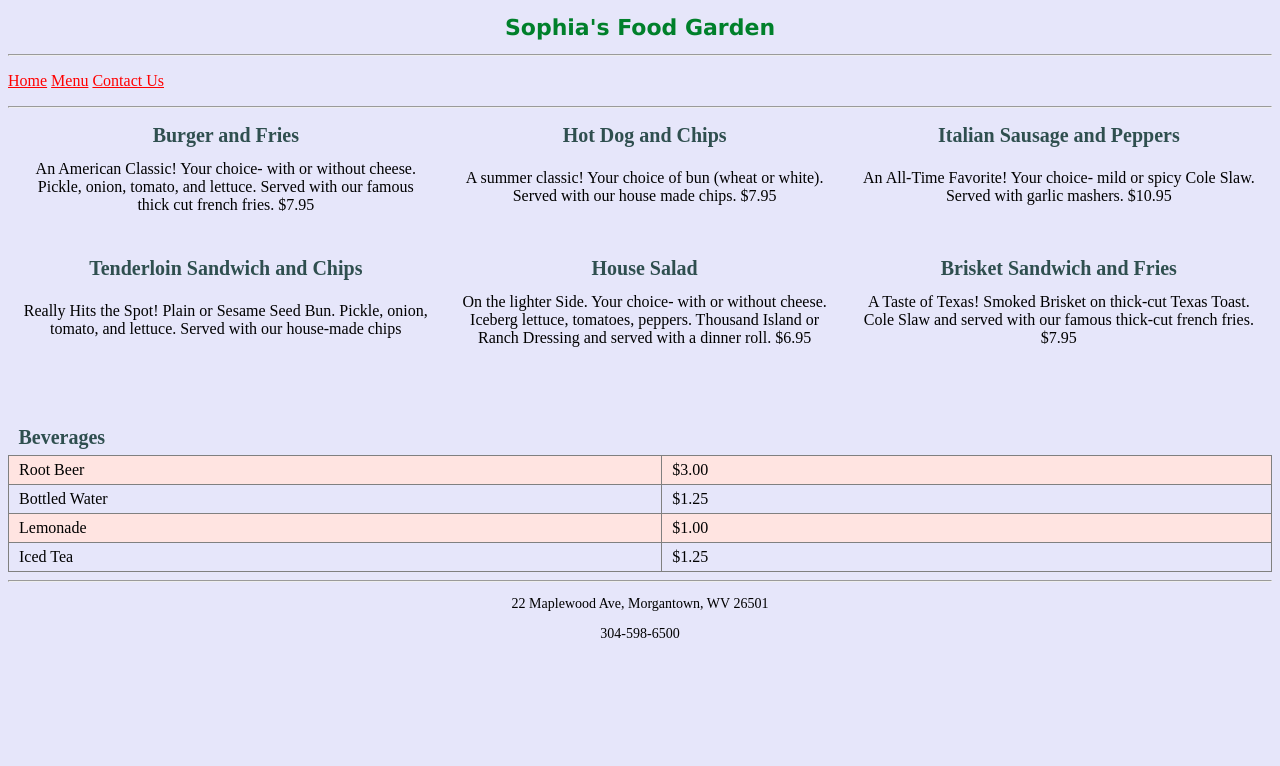
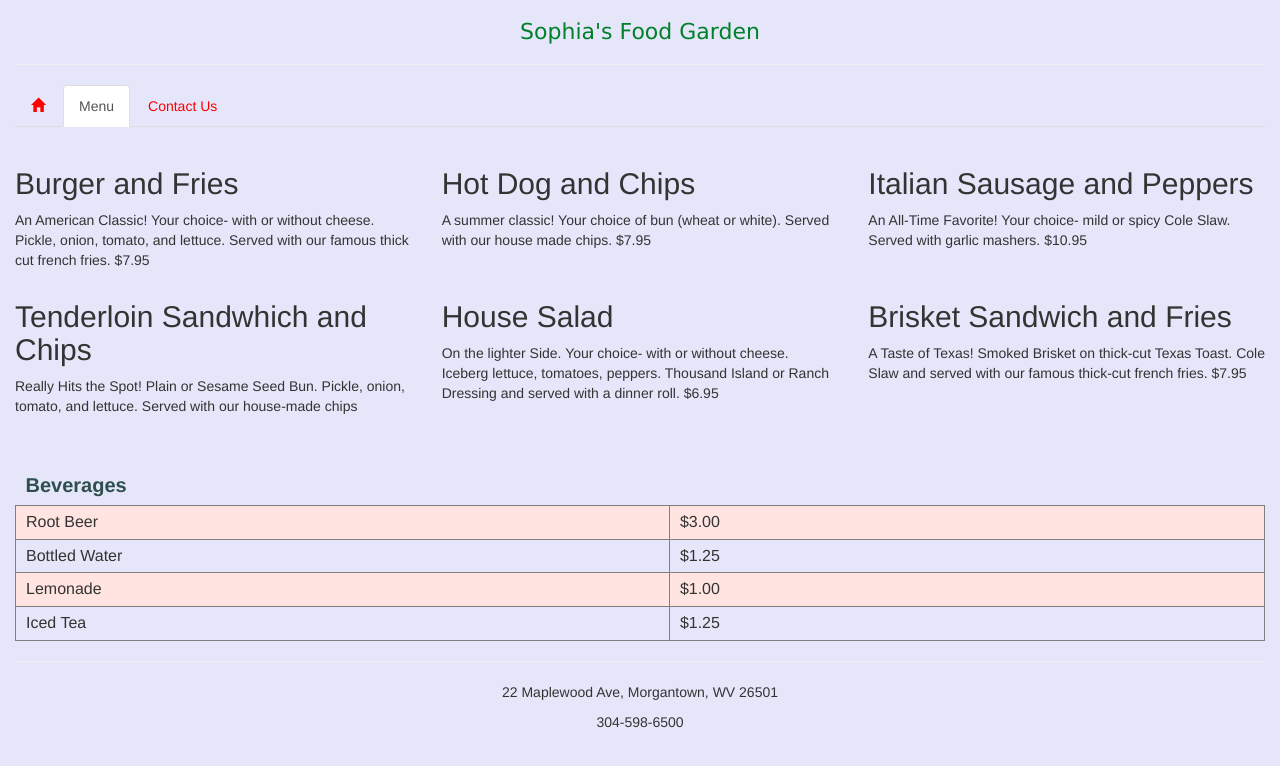
Before and after one commit to jennagordon/restaurants, a plain HTML site: page menu.html in a window 1280 px wide. Drawn offline with nearby package versions, Linux system fonts and the light colour scheme.

Commit message:
restaurant part 3

```diff
--- a/menu.html
+++ b/menu.html
@@ -2,7 +2,17 @@
 <html>
 <head>
   <title>Menu</title>
-  <link href="restaurantStyles.css" rel="stylesheet" type="text/css" />
+  <meta name="viewport" content="width=device-width, initial-scale=1.0">
+  <!-- Latest compiled and minified CSS -->
+<link rel="stylesheet" href="https://maxcdn.bootstrapcdn.com/bootstrap/3.3.7/css/bootstrap.min.css">
+
+<!-- jQuery library -->
+<script src="https://ajax.googleapis.com/ajax/libs/jquery/3.2.1/jquery.min.js"></script>
+
+<!-- Latest compiled JavaScript -->
+<script src="https://maxcdn.bootstrapcdn.com/bootstrap/3.3.7/js/bootstrap.min.js"></script>
+
+<link href="restaurantStyles.css" rel="stylesheet" type="text/css" />
   <style>
     body {
       background-color: #E6E6FA;
@@ -48,46 +58,57 @@
   </style>
 </head>
 <body>
-  <div>
+  <noscript>
+      <div class="awesome-fancy-styling">
+        This site requires JavaScript. It will only be visible if you have it disabled.
+      </div>
+    </noscript>
+  <div class="container-fluid">
   <h1>Sophia's Food Garden</h1>
   <hr />
 </div>
-<div>
-  <p><a href="Home Page.html" target="_blank">Home</a>   <a href="menu.html" target="_blank">Menu</a>   <a href="contactUs.html" target="_blank">Contact Us</a></p>
-</div>
-  <div>
-    <hr />
-    <table class="table1">
-    <tr>
-      <th>Burger and Fries</th>
-      <th>Hot Dog and Chips</th>
-      <th>Italian Sausage and Peppers</th>
-    </tr>
-      <tr>
-        <td> An American Classic! Your choice- with or without cheese.
-            Pickle, onion, tomato, and lettuce.
-            Served with our famous thick cut french fries. $7.95</td>
-        <td>A summer classic! Your choice of bun (wheat or white).
-          Served with our house made chips. $7.95</td>
-        <td>An All-Time Favorite! Your choice- mild or spicy
-            Cole Slaw. Served with garlic mashers. $10.95</td>
-        </tr>
-        <tr>
-          <th>Tenderloin Sandwich and Chips</th>
-          <th>House Salad</th>
-          <th>Brisket Sandwich and Fries</th>
-        </tr>
-        <tr>
-          <td>Really Hits the Spot! Plain or Sesame Seed Bun. Pickle, onion, tomato,
-            and lettuce. Served with our house-made chips</td>
-          <td>On the lighter Side. Your choice- with or without cheese. Iceberg lettuce,
-            tomatoes, peppers. Thousand Island or Ranch Dressing and served with a dinner roll. $6.95</td>
-          <td>A Taste of Texas! Smoked Brisket on thick-cut Texas Toast. Cole Slaw and served with
-            our famous thick-cut french fries. $7.95</td>
-        </tr>
-    </table>
+<div class="container-fluid">
+  <ul class="nav nav-tabs">
+    <li><a href="index.html" target="_blank"><span class="glyphicon glyphicon-home"></span></a></li>
+    <li class="active"><a href="menu.html" target="_blank">Menu</a></li>
+    <li><a href="contactUs.html" target="_blank">Contact Us</a></li>
+  </ul>
+  <br>
+  </div>
+  <div class="container-fluid">
+    <div class="row">
+      <div class="col-sm-12 col-lg-4">
+        <h2>Burger and Fries</h2>
+          <p>An American Classic! Your choice- with or without cheese.
+          Pickle, onion, tomato, and lettuce.
+          Served with our famous thick cut french fries. $7.95</p></div>
+      <div class="col-sm-12 col-lg-4">
+          <h2>Hot Dog and Chips</h2>
+          <p>A summer classic! Your choice of bun (wheat or white).
+                Served with our house made chips. $7.95</p></div>
+      <div class="col-sm-12 col-lg-4">
+          <h2>Italian Sausage and Peppers</h2>
+          <p>An All-Time Favorite! Your choice- mild or spicy
+              Cole Slaw. Served with garlic mashers. $10.95</p></div>
+            </div>
+    <div class="row">
+      <div class="col-sm-12 col-lg-4">
+         <h2>Tenderloin Sandwhich and Chips</h2>
+         <p>Really Hits the Spot! Plain or Sesame Seed Bun. Pickle, onion, tomato,
+          and lettuce. Served with our house-made chips</p></div>
+      <div class="col-sm-12 col-lg-4">
+          <h2>House Salad</h2>
+          <p>On the lighter Side. Your choice- with or without cheese. Iceberg lettuce,
+            tomatoes, peppers. Thousand Island or Ranch Dressing and served with a dinner roll. $6.95</p></div>
+        <div class="col-sm-12 col-lg-4">
+          <h2>Brisket Sandwich and Fries</h2>
+          <p>A Taste of Texas! Smoked Brisket on thick-cut Texas Toast. Cole Slaw and served with
+            our famous thick-cut french fries. $7.95</p></div>
+          </div>
+        </div>
   <br />
   <br />
+  <div class="container-fluid">
   <table class="table2">
     <tr>
       <th>Beverages</th>
@@ -113,7 +134,7 @@
   </table>
     <hr />
 </div>
-<div>
+<div class="container-fluid">
   <footer>
     <p>22 Maplewood Ave, Morgantown, WV 26501</p>
     <p>304-598-6500</p>
```
Also changed, not shown: Home Page.html (deleted, +0 -35 lines), contactUs.html (+24 -7 lines), index.html (added, +93 -0 lines).
